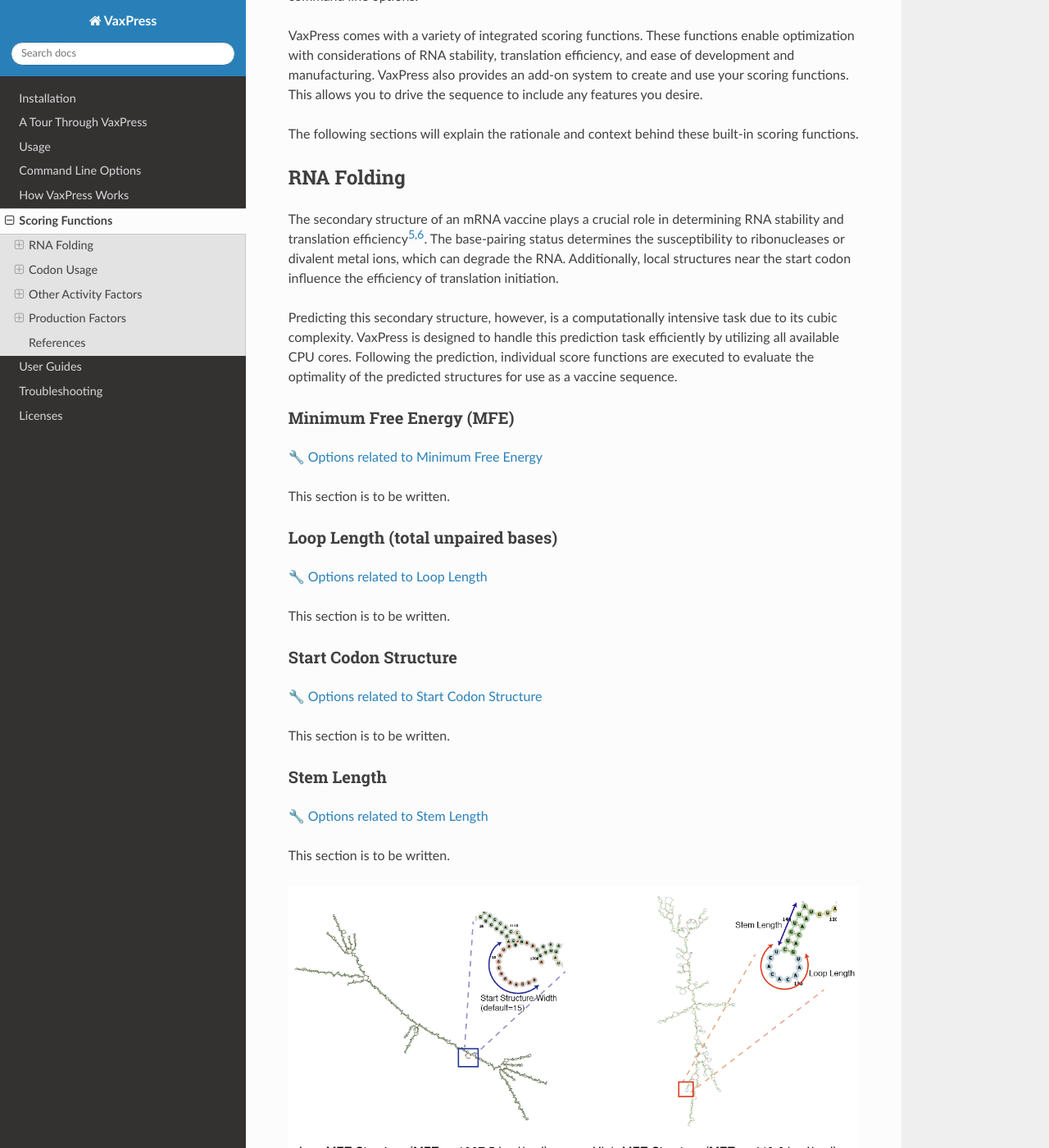
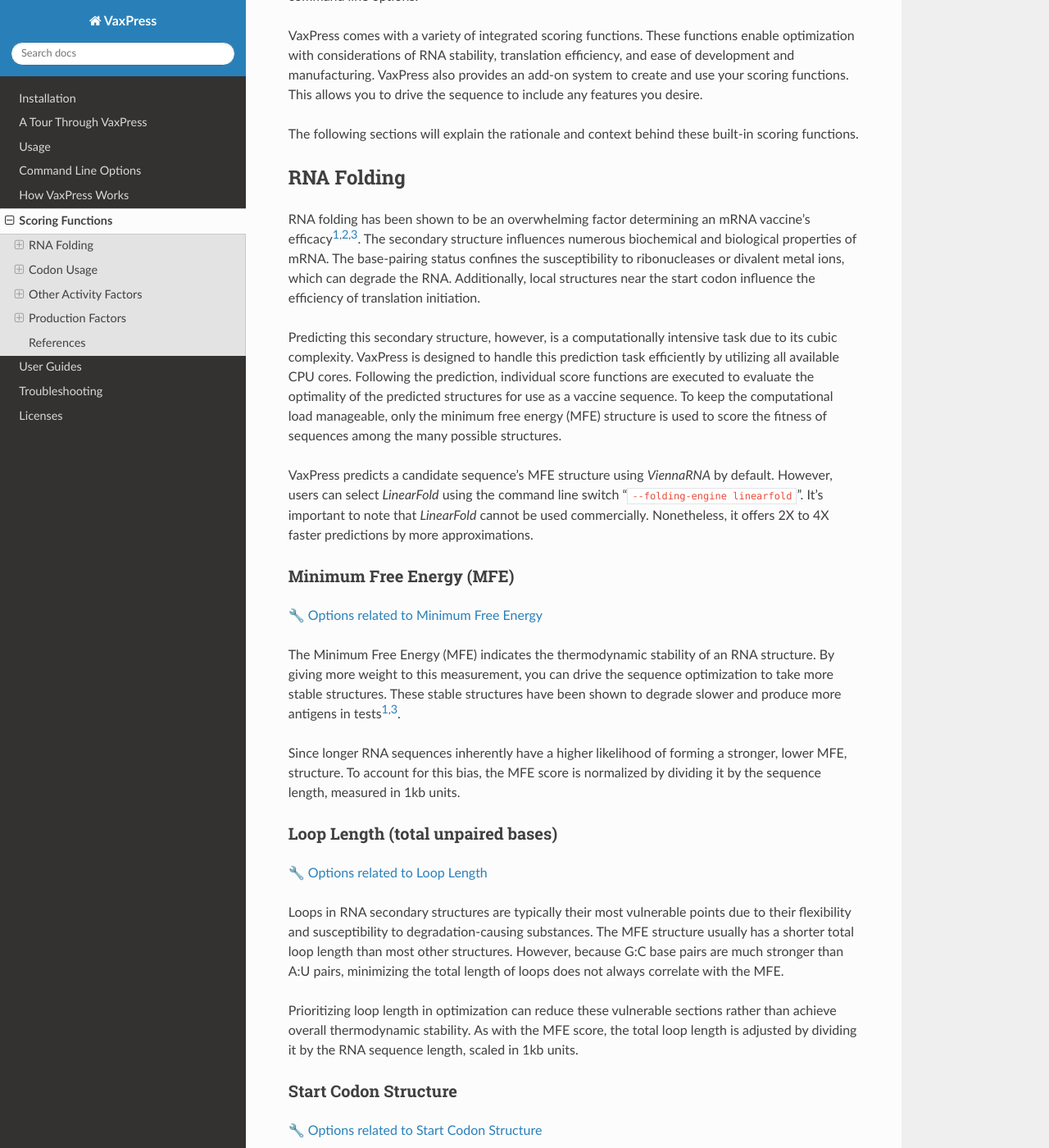
Before and after one commit to ChangLabSNU/VaxPress, a Sphinx documentation site: the page built from docs/scoring_functions.rst, in a window 1280 px wide and 1400 px high, scrolled down 344 px. Shown: the whole window at 82% size. Built offline with Sphinx 7.4.7 and the Read the Docs theme 2.0.0, drawn with Linux system fonts in a browser that asks for light colours; some of the changed text lies outside the part shown.

Commit message:
Add contents for scoring funcs related to folding.

```diff
--- a/docs/scoring_functions.rst
+++ b/docs/scoring_functions.rst
@@ -38,20 +38,29 @@
 RNA Folding
 -----------
 
-The secondary structure of an mRNA vaccine plays a crucial role in
-determining RNA stability and translation
-efficiency\ [#Mauger2019]_:sup:`,`\ [#Leppek2022]_. The base-pairing
-status determines the susceptibility to ribonucleases or divalent
-metal ions, which can degrade the RNA. Additionally, local structures
-near the start codon influence the efficiency of translation
-initiation.
+RNA folding has been shown to be an overwhelming factor determining
+an mRNA vaccine's
+efficacy\ [#Mauger2019]_:sup:`,`\ [#WS2021]_:sup:`,`\ [#Leppek2022]_.
+The secondary structure influences numerous biochemical and biological
+properties of mRNA. The base-pairing status confines the susceptibility
+to ribonucleases or divalent metal ions, which can degrade the RNA.
+Additionally, local structures near the start codon influence the
+efficiency of translation initiation.
 
 Predicting this secondary structure, however, is a computationally
 intensive task due to its cubic complexity. VaxPress is designed
 to handle this prediction task efficiently by utilizing all available
 CPU cores. Following the prediction, individual score functions are
 executed to evaluate the optimality of the predicted structures for
-use as a vaccine sequence.
+use as a vaccine sequence. To keep the computational load manageable,
+only the minimum free energy (MFE) structure is used to score the
+fitness of sequences among the many possible structures.
+
+VaxPress predicts a candidate sequence's MFE structure using *ViennaRNA*
+by default. However, users can select *LinearFold* using the command
+line switch "``--folding-engine linearfold``". It's important to
+note that *LinearFold* cannot be used commercially.  Nonetheless, it
+offers 2X to 4X faster predictions by more approximations.
 
 =========================
 Minimum Free Energy (MFE)
@@ -59,7 +68,16 @@
 
 |:wrench:| :ref:`Options related to Minimum Free Energy <options-MFE>`
 
-This section is to be written.
+The Minimum Free Energy (MFE) indicates the thermodynamic stability
+of an RNA structure. By giving more weight to this measurement, you
+can drive the sequence optimization to take more stable structures.
+These stable structures have been shown to degrade slower and produce
+more antigens in tests\ [#Mauger2019]_:sup:`,`\ [#Leppek2022]_.
+
+Since longer RNA sequences inherently have a higher likelihood of
+forming a stronger, lower MFE, structure. To account for this bias,
+the MFE score is normalized by dividing it by the sequence length,
+measured in 1kb units.
 
 ==================================
 Loop Length (total unpaired bases)
@@ -67,7 +85,17 @@
 
 |:wrench:| :ref:`Options related to Loop Length <options-loops>`
 
-This section is to be written.
+Loops in RNA secondary structures are typically their most vulnerable
+points due to their flexibility and susceptibility to degradation-causing
+substances. The MFE structure usually has a shorter total loop
+length than most other structures. However, because G:C base pairs
+are much stronger than A:U pairs, minimizing the total length of
+loops does not always correlate with the MFE.
+
+Prioritizing loop length in optimization can reduce these vulnerable
+sections rather than achieve overall thermodynamic stability. As
+with the MFE score, the total loop length is adjusted by dividing
+it by the RNA sequence length, scaled in 1kb units.
 
 =====================
 Start Codon Structure
@@ -75,7 +103,23 @@
 
 |:wrench:| :ref:`Options related to Start Codon Structure <options-startstr>`
 
-This section is to be written.
+Strong structures near the start codon can disrupt the initiation
+of the translation
+process\ [#Shah2013]_:sup:`,`\ [#Ding2014]_:sup:`,`\ [#Wan2014]_.
+scoring function aims to reduce the number of base pairings close
+to the start codon. You can adjust the width of the leader region
+under consideration with the ``--start-str-width`` option.
+
+To prioritize this over other factors like MFE and loop length, the
+default weight for this function is significantly higher than the
+others. However, if the initial sequence has been optimized for
+certain features, the high penalty might diminish its existing
+optimization. This happens when unfavorable mutations in other
+regions are carried along with mutations that reduce the leader
+structure penalty. To mitigate this, for the first iterations,
+mutations can be restricted to the leader sequence near start codons
+using :ref:`the <label-constart>` ``--conservative-start``
+:ref:`option <label-constart>`.
 
 ===========
 Stem Length
@@ -83,7 +127,23 @@
 
 |:wrench:| :ref:`Options related to Stem Length <options-longstems>`
 
-This section is to be written.
+Long double-stranded RNA regions can trigger a strong immune response
+as they are detected by the innate immune system's pattern recognition
+receptors (PRRs)\ [#Berke2012]_:sup:`,`\ [#Wu2013]_. This response
+not only decreases antigen production but also actively degrades
+mRNAs.
+
+The stem length penalty is based on the total length of stems,
+without bulges or internal loops, in the MFE structure. By default,
+the lower limit to be considered "long" is around 30 bp, which
+includes a safe margin to reduce the chances of appearances of long
+stems in the non-MFE structures.
+
+The lower threshold, ~10 bp, might also be useful to prevent long
+inverted repeats, which can hinder efficient chemical synthesis
+and assembly of gene fragments. Restricting these patterns can
+improve the productivity of gene synthesis and amplification for
+mRNA vaccine development and manufacturing.
 
 .. image:: _images/stem_loop.png
     :width: 700px
@@ -291,6 +351,37 @@
 References
 ----------
 
+.. [#Mauger2019] Mauger, D.M., *et al.* mRNA structure regulates protein
+   expression through changes in functional half-life. *Proc Natl
+   Acad Sci USA* 2019;116(48):24075-24083.
+
+.. [#WS2021] Wayment-Steele, H.K., *et al.* Theoretical basis for
+   stabilizing messenger RNA through secondary structure design.
+   *Nucleic Acids Res* 2021;49(18):10604-10617.
+
+.. [#Leppek2022] Leppek, K., *et al.* Combinatorial optimization of
+   mRNA structure, stability, and translation for RNA-based
+   therapeutics. *Nat Commun* 2022;13(1):1536.
+
+.. [#Shah2013] Shah, P., *et al.* Rate-limiting steps in yeast protein
+   translation. *Cell* 2013;153(7):1589-1601.
+
+.. [#Ding2014] Ding, Y., *et al.* *In vivo* genome-wide profiling of RNA
+   secondary structure reveals novel regulatory features. *Nature*
+   2014;505(7485):696-700.
+
+.. [#Wan2014] Wan, Y., *et al.* Landscape and variation of RNA secondary
+   structure across the human transcriptome. *Nature*
+   2014;505(7485):706-709.
+
+.. [#Berke2012] Berke, I.C. and Modis, Y. MDA5 cooperatively forms
+   dimers and ATP-sensitive filaments upon binding double-stranded
+   RNA. *EMBO J* 2012;31(7):1714-1726.
+
+.. [#Wu2013] Wu, B., *et al.* Structural basis for dsRNA recognition,
+   filament formation, and antiviral signal activation by MDA5.
+   *Cell* 2013;152(1-2):276-289.
+
 .. [#CAI] Sharp, P.M. and Li, W.H. The codon Adaptation Index--a measure
    of directional synonymous codon usage bias, and its potential applications.
    *Nucleic Acids Res* 1987;15(3):1281-1295.
@@ -304,48 +395,6 @@
 .. [#CoCoPUTs] Alexaki, A., *et al.* Codon and Codon-Pair Usage Tables
    (CoCoPUTs): Facilitating Genetic Variation Analyses and Recombinant
    Gene Design. *J Mol Biol* 2019;431(13):2434-2441.
-
-.. [#Mauger2019] Mauger, D.M., *et al.* mRNA structure regulates protein
-   expression through changes in functional half-life. *Proc Natl
-   Acad Sci USA* 2019;116(48):24075-24083.
-
-.. [#Leppek2022] Leppek, K., *et al.* Combinatorial optimization of
-   mRNA structure, stability, and translation for RNA-based
-   therapeutics. *Nat Commun* 2022;13(1):1536.
-
-.. [#Zuker1981] Zuker, M. and Stiegler, P. Optimal computer folding of
-   large RNA sequences using thermodynamics and auxiliary information.
-   *Nucleic Acids Res* 1981;9(1):133-148.
-
-.. [#Hofacker2014] Hofacker, I.L. Energy-directed RNA structure prediction.
-   *Methods Mol Biol* 2014;1097:71-84.
-
-.. [#Kearse2019] Kearse, M.G., *et al.* Ribosome queuing enables non-AUG
-   translation to be resistant to multiple protein synthesis inhibitors.
-   *Genes Dev* 2019;33(13-14):871-885.
-
-.. [#Tinoco1999] Tinoco, I., Jr. and Bustamante, C. How RNA folds.
-   *J Mol Biol* 1999;293(2):271-281.
-
-.. [#NNDB] Turner, D.H. and Mathews, D.H. NNDB: the nearest neighbor
-   parameter database for predicting stability of nucleic acid secondary
-   structure. *Nucleic Acids Res* 2010;38(Database issue):D280-282.
-
-.. [#WS2021] Wayment-Steele, H.K., *et al.* Theoretical basis for
-   stabilizing messenger RNA through secondary structure design.
-   *Nucleic Acids Res* 2021;49(18):10604-10617.
-
-.. [#Janeway1989] Janeway, C.A., Jr. Approaching the asymptote?
-   Evolution and revolution in immunology. *Cold Spring Harb Symp
-   Quant Biol* 1989;54 Pt 1:1-13.
-
-.. [#Berke2012] Berke, I.C. and Modis, Y. MDA5 cooperatively forms
-   dimers and ATP-sensitive filaments upon binding double-stranded
-   RNA. *EMBO J* 2012;31(7):1714-1726.
-
-.. [#Wu2013] Wu, B., *et al.* Structural basis for dsRNA recognition,
-   filament formation, and antiviral signal activation by MDA5.
-   *Cell* 2013;152(1-2):276-289.
 
 .. [#Diez2022] Diez, M., *et al.* iCodon customizes gene expression
    based on the codon composition. *Sci Rep* 2022;12(1):12126.
```
